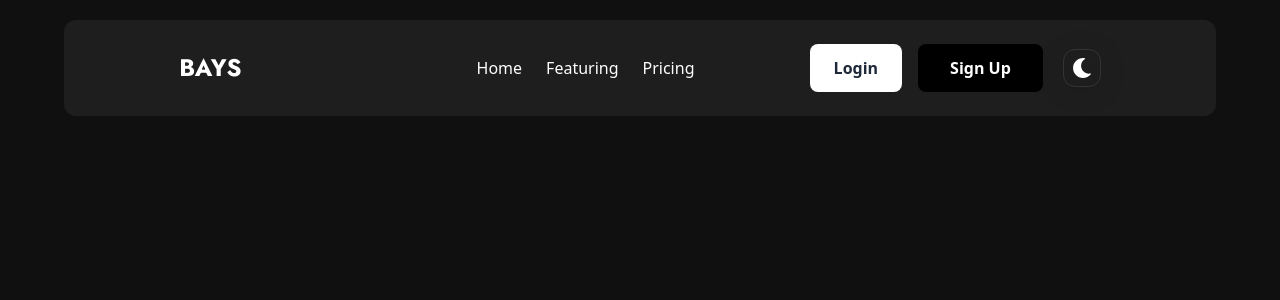
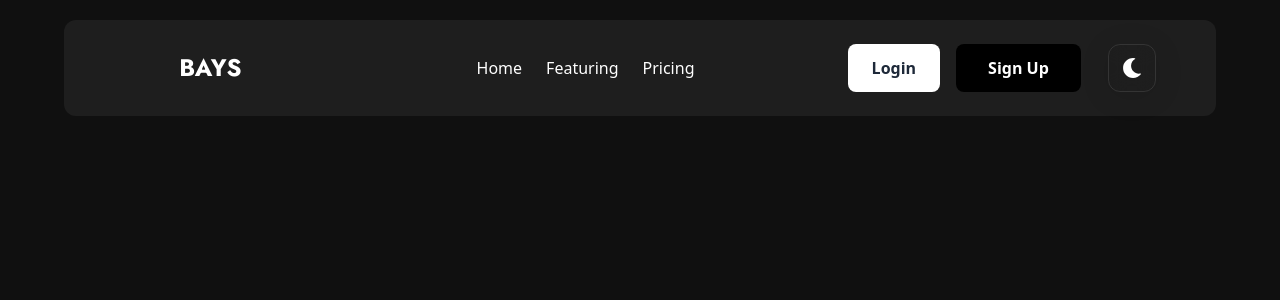
Before and after one commit to berkcantelseren/Bays, a Next.js app: page / in a window 1280 px wide. Shown: the top 300 px of the page. Built offline with nearby package versions, Linux system fonts and the light colour scheme.

Commit message:
fixed bugs and finished navbar fr

```diff
--- a/app/components/Home/Navbar/Navbar.js
+++ b/app/components/Home/Navbar/Navbar.js
@@ -15,7 +15,7 @@ export default function Navbar() {
   return (
     <div className="h-[12vh] z-[100] w-full top-0 sticky">
       <div
-        className="flex items-center h-full w-[95%] xl:w-[90%] mx-auto bg-[#1E1E1E] mt-5 rounded-xl
+        className="flex items-center h-full w-[95%] xl:w-[90%] mx-auto bg-[#1E1E1E] mt-5 rounded-xl relative
       "
       >
         {/* Logo Section  */}
@@ -68,7 +68,7 @@ export default function Navbar() {
             onClick={() => setShowNav(true)}
           />
 
-          <div className="hidden lg:flex group hover:bg-white/25 rounded-xl shadow-[0_4px_30px_rgba(0,0,0,0.1)] backdrop-blur-[12.1px] border border-white/10 p-2">
+          <div className="hidden lg:flex group hover:bg-white/25 rounded-xl shadow-[0_4px_30px_rgba(0,0,0,0.1)] backdrop-blur-[12.1px] border border-white/10 p-2 absolute right-8 xl:right-15 w-12 h-12 justify-center items-center cursor-pointer">
             <FaMoon className="w-5 h-5 text-white cursor-pointer group-hover:text-yellow-400 transition-all duration-300" />
           </div>
         </div>
```
